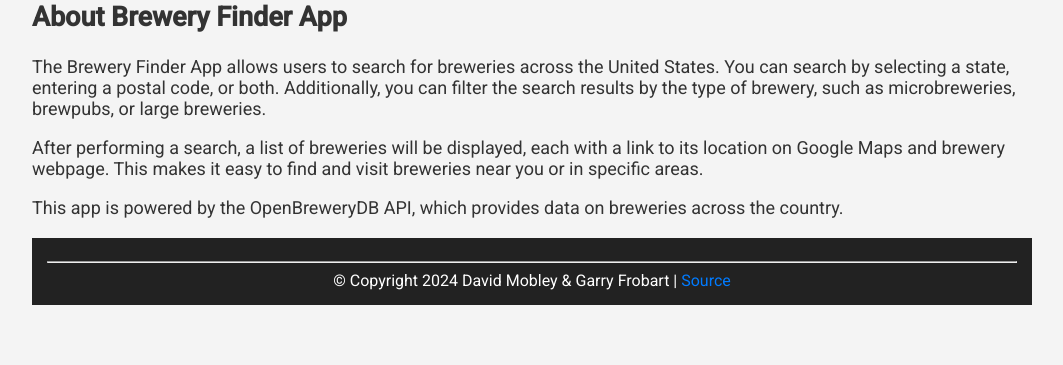
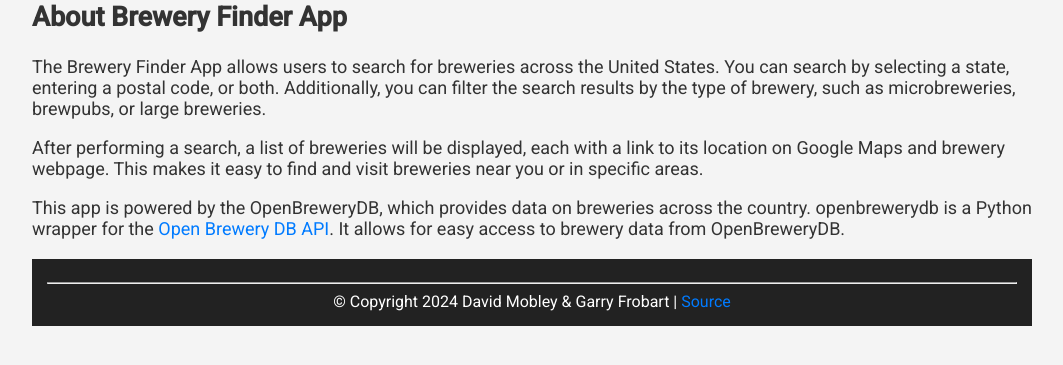
Before and after one commit to djmobius/Brewery-Finder, a Flask app: page /about in a window 1280 px wide. Shown: the part 227-592 px from the top of the page, without its empty margins (108-1171 px from the left). Run offline with Flask 3, Linux system fonts and the light colour scheme.

Commit message:
Added comments and updated about page

```diff
--- a/app/app.py
+++ b/app/app.py
@@ -17,9 +17,10 @@ def get_breweries():
     postal_code = request.form.get('postal_code')
     brewery_type = request.form.get('brewery_type')
 
-    # Base URL
+    # Base URL: The max API call is 200. So we set this manually:
     url = 'https://api.openbrewerydb.org/breweries?per_page=200'
 
+    #If statement checks the search criteria and applys this to the API call
     if state:
         url += f'&by_state={state}'
     if postal_code:
--- a/app/templates/about.html
+++ b/app/templates/about.html
@@ -12,6 +12,7 @@
         This makes it easy to find and visit breweries near you or in specific areas.
     </p>
     <p>
-        This app is powered by the OpenBreweryDB API, which provides data on breweries across the country.
+        This app is powered by the OpenBreweryDB, which provides data on breweries across the country.
+        openbrewerydb is a Python wrapper for the <a href="https://jrbourbeau.github.io/openbrewerydb-python/ ">Open Brewery DB API</a>. It allows for easy access to brewery data from OpenBreweryDB.
     </p>
 {% endblock %}
```
